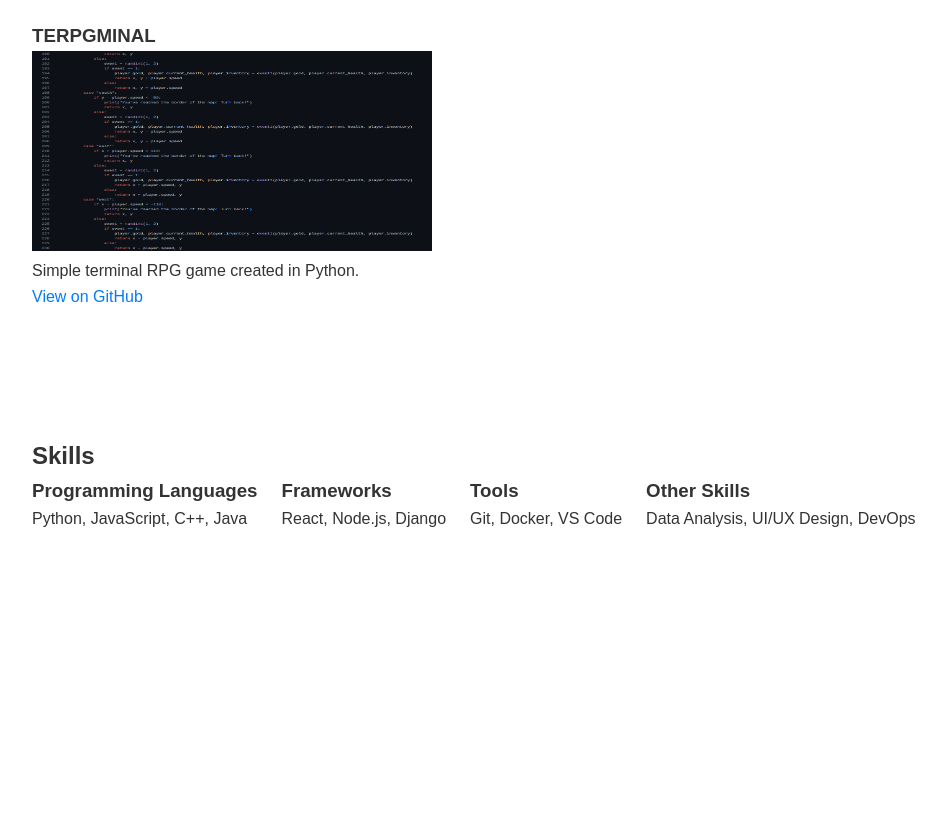
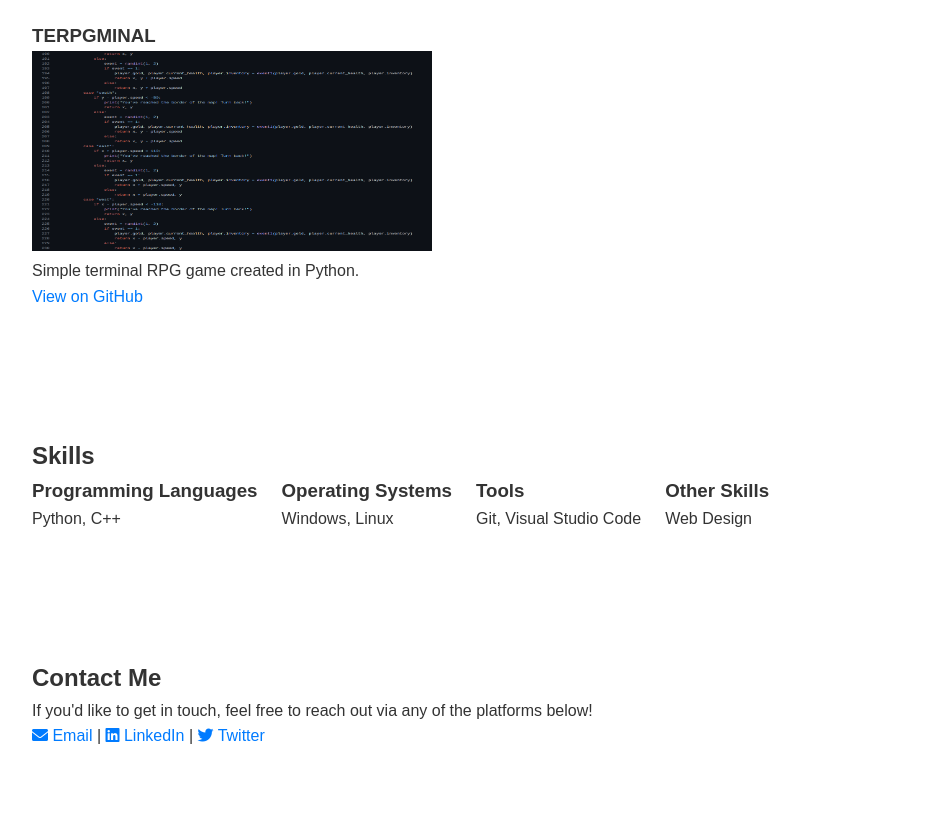
Before and after one commit to kzielinski04/github_page, a plain HTML site: page index.html in a window 1280 px wide. Shown: the part 812-1625 px from the top of the page, without its empty margins (140-1086 px from the left). Before the commit the page ends 1407 px from the top, so only its background shows below. Drawn offline with Linux system fonts and the light colour scheme.

Commit message:
Added contact section

```diff
--- a/index.html
+++ b/index.html
@@ -4,7 +4,7 @@
     <meta charset="UTF-8">
     <meta name="description" content="Portfolio of Kacper Zieliński - an IT student">
     <meta name="viewport" content="width=device-width, initial-scale=1.0">
-    <link rel="stylesheet" href="style.css">
+    <link rel="stylesheet" href="https://cdnjs.cloudflare.com/ajax/libs/font-awesome/6.0.0-beta3/css/all.min.css">
     <title>Kacper Zieliński's portfolio</title>
     <style>
         /* Reset and basic styles */
@@ -139,22 +139,31 @@
         <div class="skills">
             <div class="skill">
                 <h3>Programming Languages</h3>
-                <p>Python, JavaScript, C++, Java</p>
+                <p>Python, C++</p>
             </div>
             <div class="skill">
-                <h3>Frameworks</h3>
-                <p>React, Node.js, Django</p>
+                <h3>Operating Systems</h3>
+                <p>Windows, Linux</p>
             </div>
             <div class="skill">
                 <h3>Tools</h3>
-                <p>Git, Docker, VS Code</p>
+                <p>Git, Visual Studio Code</p>
             </div>
             <div class="skill">
                 <h3>Other Skills</h3>
-                <p>Data Analysis, UI/UX Design, DevOps</p>
+                <p>Web Design</p>
             </div>
         </div>
     </section>
-
+    <!-- Contact Section -->
+    <section id="contact">
+        <h2>Contact Me</h2>
+        <p>If you'd like to get in touch, feel free to reach out via any of the platforms below!</p>
+        <p>
+            <a href="mailto:zielinski_kacper@outlook.com"><i class="fas fa-envelope"></i> Email</a> |
+            <a href="https://linkedin.com/in/Mestfali" target="_blank"><i class="fab fa-linkedin"></i> LinkedIn</a> |
+            <a href="https://x.com/xMestfali" target="_blank"><i class="fab fa-twitter"></i> Twitter</a>
+        </p>
+    </section>
 </body>
 </html>
```
